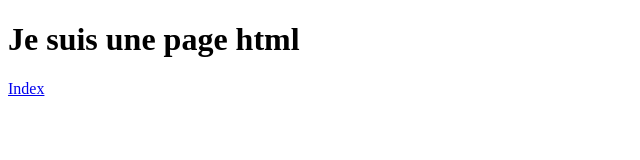
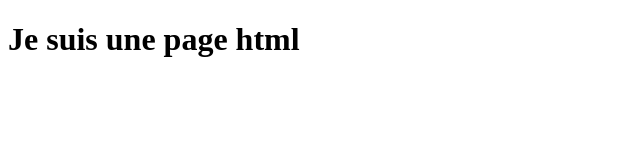
Before and after one commit to androbienaime/test, a plain HTML site: page index.html in a window 1280 px wide. Shown: the full height of the page, 0-640 px from the left. Drawn offline with Linux system fonts and the light colour scheme.

Commit message:
Revert "Ajout de nouveaux fichier"
This reverts commit 47e8925c1c2fb4687d6f810f10faa6676554c5e1.

```diff
--- a/index.html
+++ b/index.html
@@ -7,6 +7,5 @@
 </head>
 <body>
    <h1>Je suis une page html</h1>
-   <a href="index.php">Index</a>
 </body>
 </html>
```
Also changed, not shown: css/style.css (deleted).
